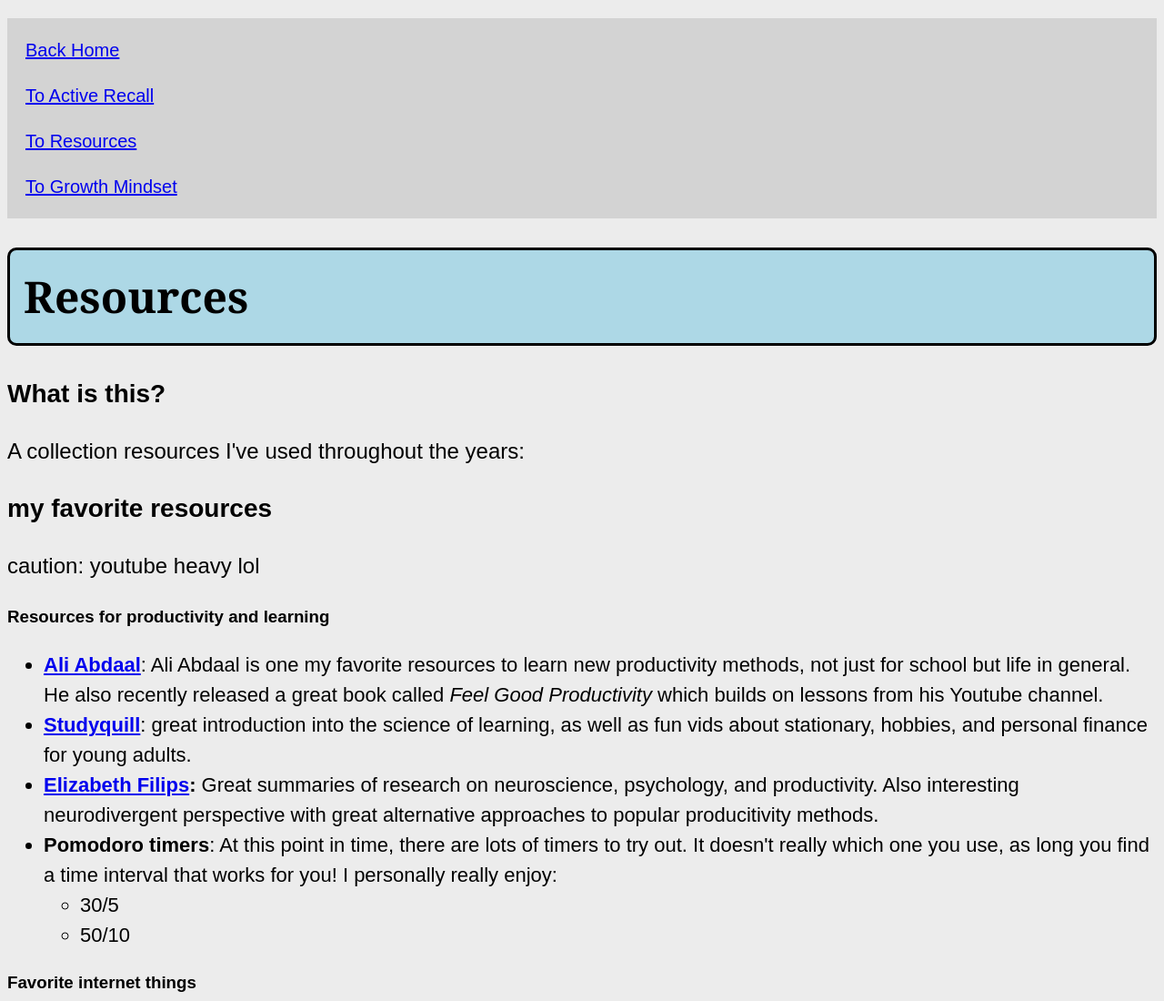
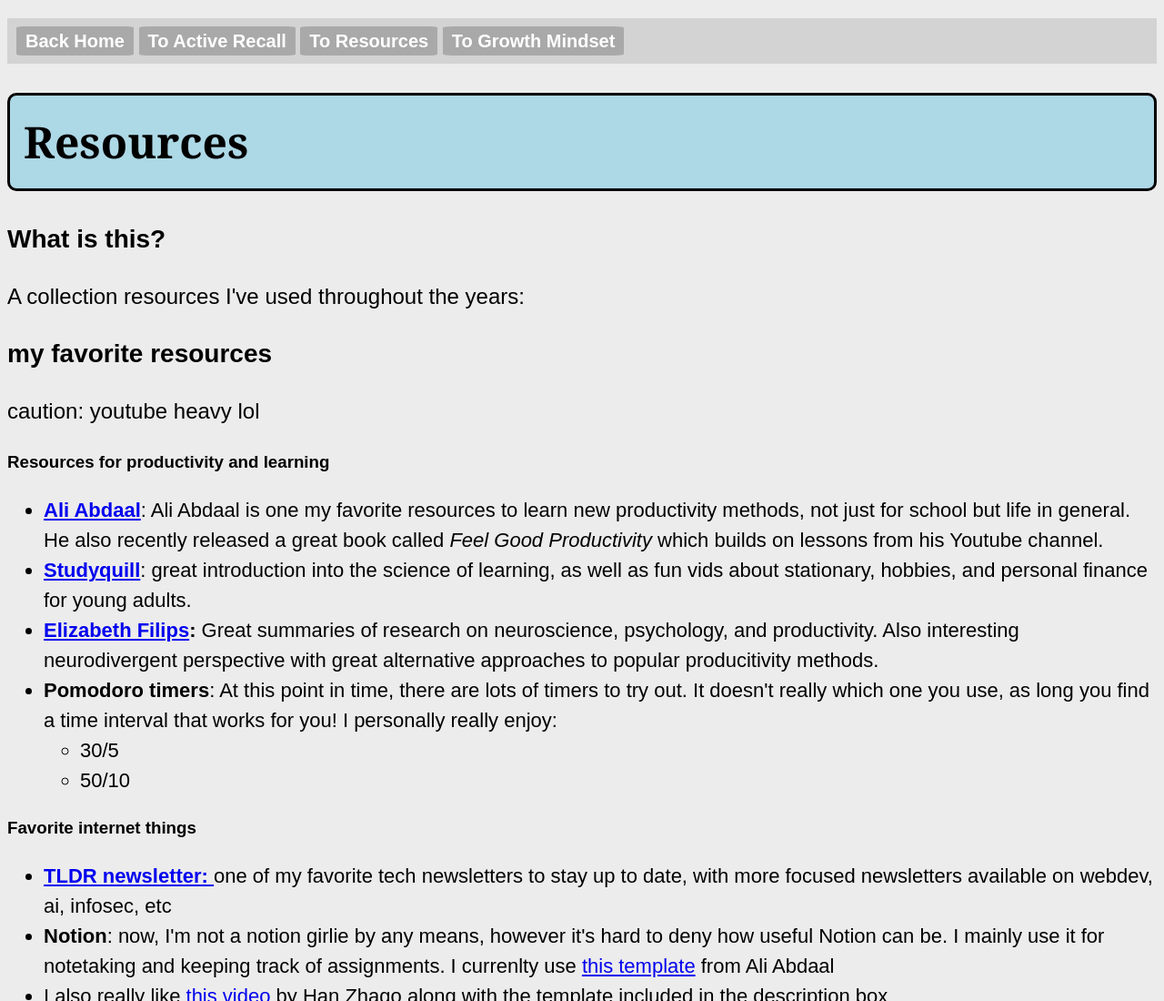
Before and after one commit to warramma/odin2024_recipes, a plain HTML site: page resources.html in a window 1280 px wide. Shown: the top 1100 px of the page at 91% size. Drawn offline with Linux system fonts and the light colour scheme.

Commit message:
style nav bar

```diff
--- a/style.css
+++ b/style.css
@@ -28,4 +28,22 @@ ul, ol{
 }
 .nav li{
     padding: 10px;
+    display: inline;
+    padding: 5px 10px;
+    background-color: darkgray;
+    border-radius: 5%;
 }
+.nav a{
+    text-decoration: none;
+    color: white;
+    font-weight: bold;
+}
+.nav li:hover{
+    background-color: white;
+}
+.nav a:hover{
+    color: darkgray;
+}
+.nav a:active{
+    color: red;
+}
```
